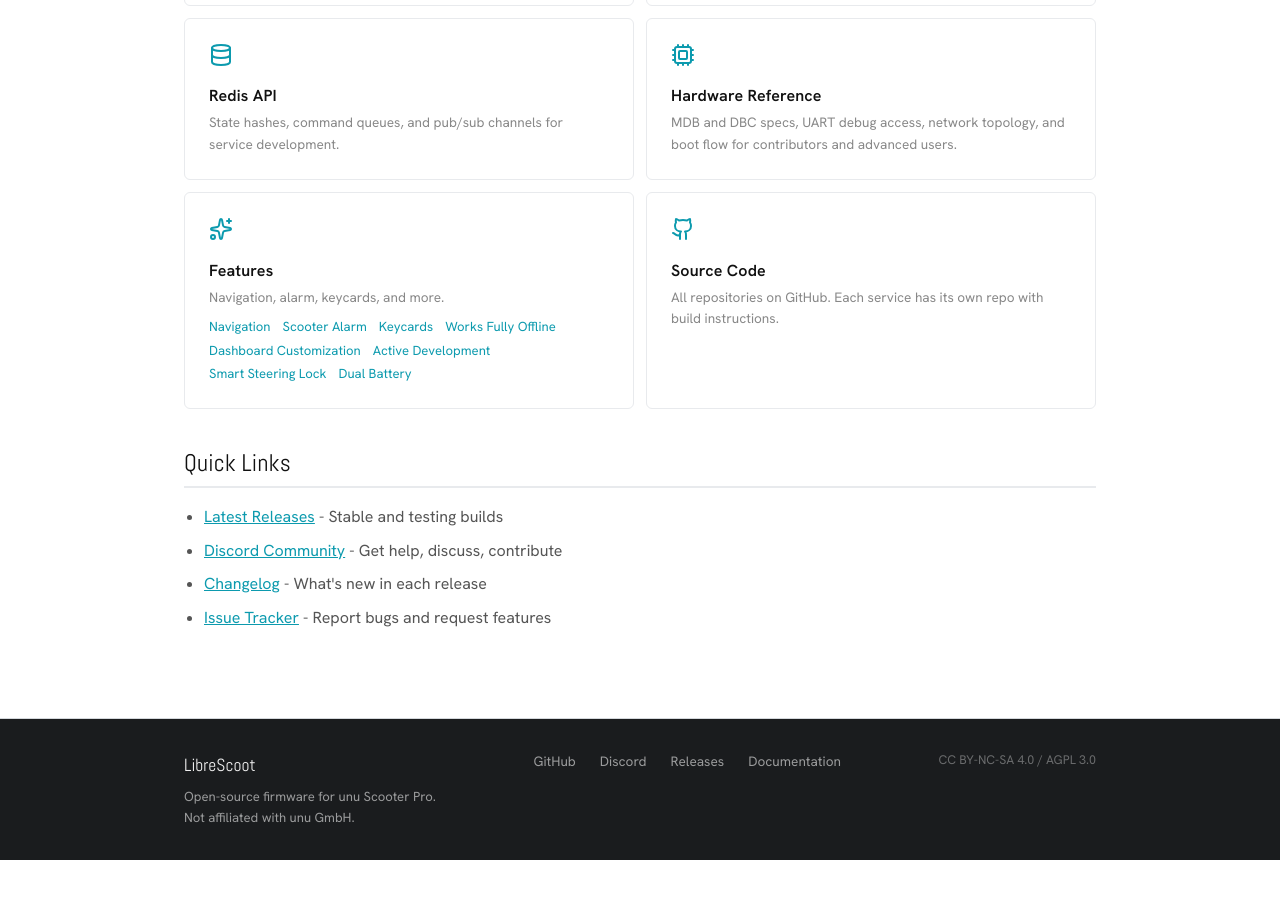
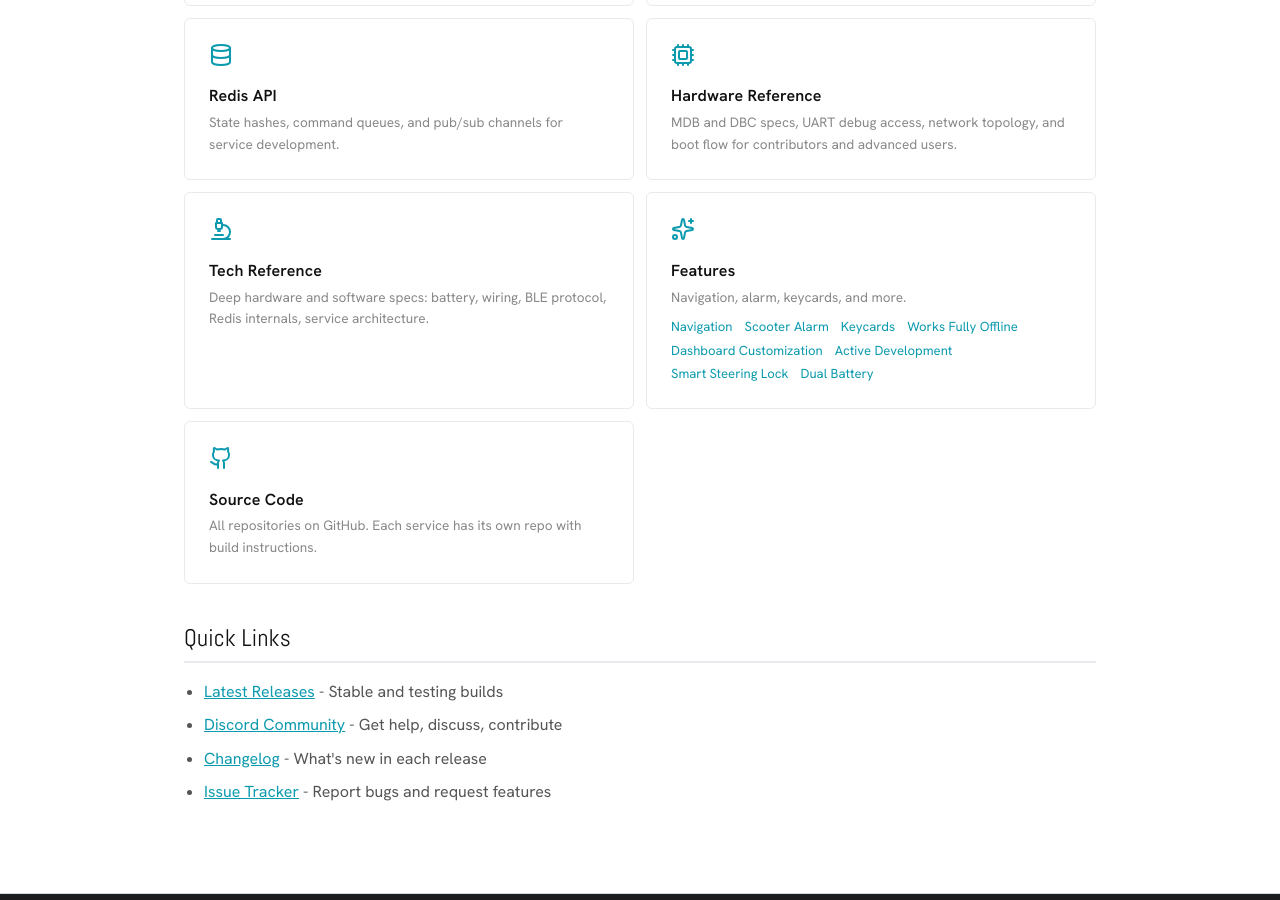
Before and after one commit to librescoot/librescoot.github.io, a Jekyll site: the page built from docs/index.html, in a window 1280 px wide and 900 px high, scrolled down 902 px. Built offline with Jekyll 4.4.1, drawn with Linux system fonts in a browser that asks for light colours; before the commit the page ends 1762 px from its top, so only the background shows below that.

Commit message:
feat: add Tech Reference link to nav and docs grid
Points to reference.librescoot.org, the Zensical-powered
tech reference site built from the unu-tech-reference repo.

```diff
--- a/_includes/nav.html
+++ b/_includes/nav.html
@@ -13,6 +13,7 @@
             <li><a href="/docs/">Docs</a></li>
             <li><a href="/docs/install.html">Installation</a></li>
             <li><a href="/docs/architecture.html">Architecture</a></li>
+            <li><a href="https://reference.librescoot.org">Tech Reference</a></li>
             <li><a href="/changelog.html">Changelog</a></li>
             <li><a href="https://discord.gg/VrumFruSzJ" target="_blank">Discord</a></li>
             <li><a href="https://github.com/librescoot" target="_blank">GitHub</a></li>
--- a/docs/index.html
+++ b/docs/index.html
@@ -67,6 +67,12 @@
         <p>MDB and DBC specs, UART debug access, network topology, and boot flow for contributors and advanced users.</p>
     </a>
 
+    <a href="https://reference.librescoot.org" class="docs-card">
+        <div class="docs-card-icon"><i data-lucide="microscope"></i></div>
+        <h2>Tech Reference</h2>
+        <p>Deep hardware and software specs: battery, wiring, BLE protocol, Redis internals, service architecture.</p>
+    </a>
+
     <div class="docs-card">
         <div class="docs-card-icon"><i data-lucide="sparkles"></i></div>
         <h2>Features</h2>
```
